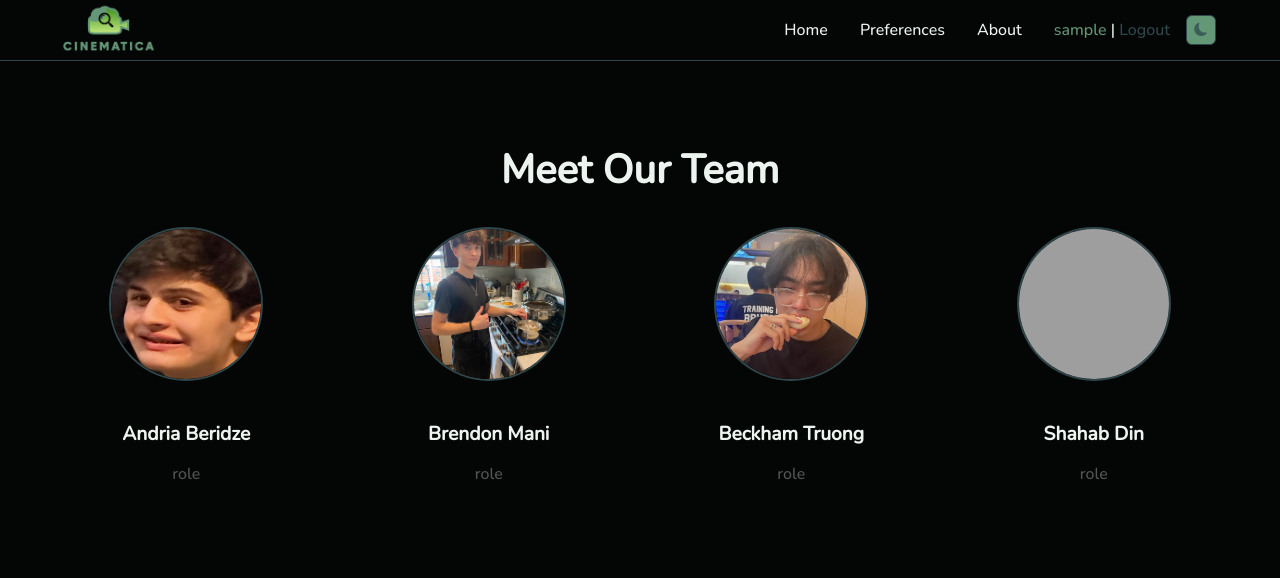
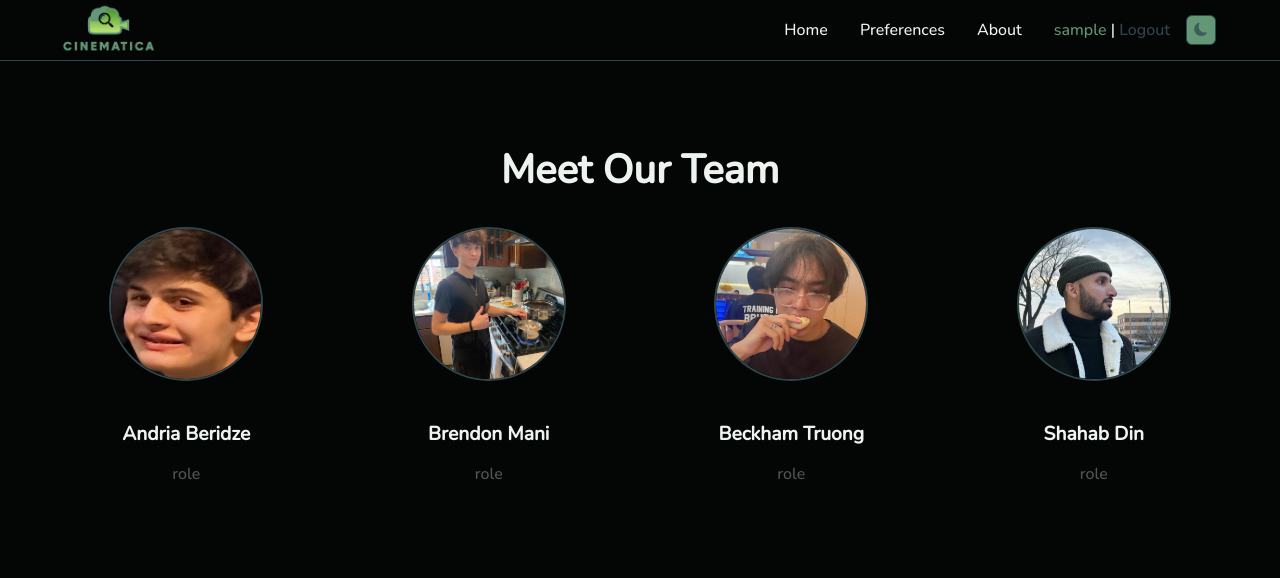
Before and after one commit to AndriaBeridze/Cinematica, a Django app: page /about/ in a window 1280 px wide. Shown: the top 578 px of the page. Run offline with Django 5.2, Linux system fonts and the light colour scheme; the visitor is signed in with stand-in values (Sample User, id 1); grey boxes are pictures that could not be loaded.

Commit message:
new image

```diff
--- a/cinematica/settings.py
+++ b/cinematica/settings.py
@@ -23,7 +23,7 @@ BASE_DIR = Path(__file__).resolve().parent.parent
 # Quick-start development settings - unsuitable for production
 # See https://docs.djangoproject.com/en/5.0/howto/deployment/checklist/
 
-SECRET_KEY = 'my_super_secret_key'
+SECRET_KEY = os.getenv('SECRET_KEY')
 
 DEBUG = os.getenv('DEBUG') == 'True'
 
--- a/core/templates/pages/about.html
+++ b/core/templates/pages/about.html
@@ -23,7 +23,7 @@
             <p>role</p>
         </div>
         <div class="team-member">
-            <img src="path/to/member4.jpg" alt="Team Member 4" class="team-photo">
+            <img src="{% static 'images/shahab.jpg' %}" alt="Team Member 4" class="team-photo">
             <h3>Shahab Din</h3>
             <p>role</p>
         </div>
```
Also changed, not shown: static/images/shahab.jpg (added).
